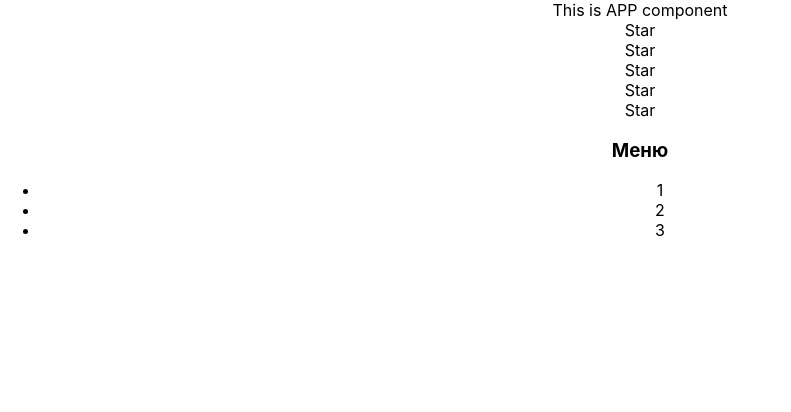
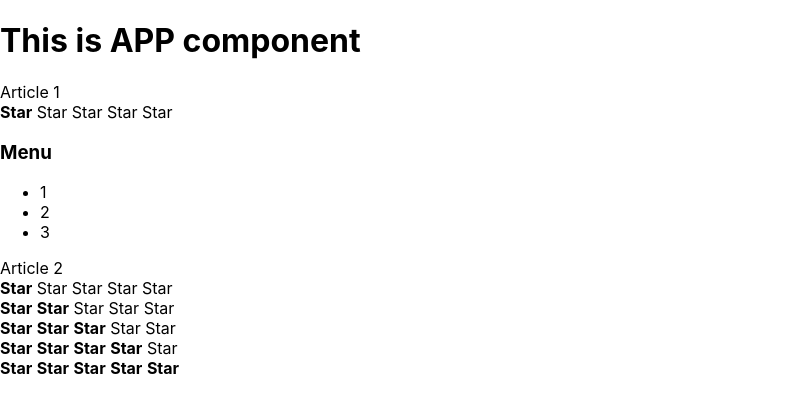
Before and after one commit to Alex-Fes/kabzda-kak-prosto, a React (Create React App) app: page / in a window 1280 px wide. Shown: the top 412 px of the page, without its empty margins (0-791 px from the left). Built offline with nearby package versions, Linux system fonts and the light colour scheme.

Commit message:
restructurization

```diff
--- a/src/App.tsx
+++ b/src/App.tsx
@@ -1,66 +1,24 @@
 import React from 'react';
 import './App.css';
+import Accordion from "./components/Accordion/Accordion";
+import Raiting from "./components/Raiting/Raiting";
+import PageTitle from "./components/PageTitle/PageTitle";
+
 
 function App() {
     return (
-        <div className="App">
-            <AppTitle/>
-            <Raiting/>
-            <Accordion/>
+        <div>
+            <PageTitle title={'This is APP component'}/>
+            Article 1
+            <Raiting value={1}/>
+            <Accordion title={'Menu'}/>
+            Article 2
+            <Raiting value={1}/>
+            <Raiting value={2}/>
+            <Raiting value={3}/>
+            <Raiting value={4}/>
+            <Raiting value={5}/>
         </div>
     );
 }
-
-function Raiting() {
-    return (
-        <div>
-            <Star/>
-            <Star/>
-            <Star/>
-            <Star/>
-            <Star/>
-        </div>
-    )
-}
-
-function Star() {
-    return (
-        <div>
-            <div>Star</div>
-        </div>
-    )
-}
-
-function AppTitle() {
-    return (
-        <>This is APP component</>
-    )
-}
-
-function Accordion() {
-    return (<div>
-            <AccordionTitle/>
-            <AccordionBody/>
-        </div>
-    )
-}
-
-function AccordionTitle() {
-    return (
-        <div><h3>Меню</h3></div>
-    )
-}
-
-function AccordionBody() {
-    return (
-        <div>
-            <ul>
-                <li>1</li>
-                <li>2</li>
-                <li>3</li>
-            </ul>
-        </div>
-    )
-}
-
 export default App;
--- a/src/components/Accordion/Accordion.tsx
+++ b/src/components/Accordion/Accordion.tsx
@@ -0,0 +1,26 @@
+import React from "react";
+
+function Accordion(props:any) {
+    return (<div>
+            <AccordionTitle title={'Menu'}/>
+            <AccordionBody/>
+        </div>
+    )
+}
+
+function AccordionTitle(props:any) {
+    return (
+        <div><h3>{props.title}</h3></div>
+    )
+}
+
+function AccordionBody() {
+    return (
+            <ul>
+                <li>1</li>
+                <li>2</li>
+                <li>3</li>
+            </ul>
+    )
+}
+export default Accordion;
--- /dev/null
+++ b/src/components/PageTitle/PageTitle.tsx
@@ -0,0 +1,6 @@
+import React from "react";
+
+function PageTitle(props: any) {
+    return <h1>{props.title}</h1>
+}
+export default PageTitle;
--- /dev/null
+++ b/src/components/Raiting/Raiting.tsx
@@ -0,0 +1,85 @@
+import React from "react";
+
+
+
+function Raiting(props: any) {
+    if(props.value === 1){
+        return (
+            <div>
+                <Star selected={true}/>
+                <Star selected={false}/>
+                <Star selected={false}/>
+                <Star selected={false}/>
+                <Star selected={false}/>
+            </div>
+        )
+    }
+    if(props.value === 2){
+        return (
+            <div>
+                <Star selected={true}/>
+                <Star selected={true}/>
+                <Star selected={false}/>
+                <Star selected={false}/>
+                <Star selected={false}/>
+            </div>
+        )
+    }
+    if(props.value === 3){
+        return (
+            <div>
+                <Star selected={true}/>
+                <Star selected={true}/>
+                <Star selected={true}/>
+                <Star selected={false}/>
+                <Star selected={false}/>
+            </div>
+        )
+    }
+    if(props.value === 4){
+        return (
+            <div>
+                <Star selected={true}/>
+                <Star selected={true}/>
+                <Star selected={true}/>
+                <Star selected={true}/>
+                <Star selected={false}/>
+            </div>
+        )
+    }
+    if(props.value === 5){
+        return (
+            <div>
+                <Star selected={true}/>
+                <Star selected={true}/>
+                <Star selected={true}/>
+                <Star selected={true}/>
+                <Star selected={true}/>
+            </div>
+        )
+    }
+    else {
+        return (<div>
+                <Star selected={false}/>
+                <Star selected={false}/>
+                <Star selected={false}/>
+                <Star selected={false}/>
+                <Star selected={false}/>
+            </div>
+        )}
+
+
+
+
+
+}
+
+function Star(props: any) {
+    if (props.selected === true) {
+        return <span><b> Star</b> </span>
+    } else {
+        return <span> Star  </span>
+    }
+}
+
+export default Raiting;
```
